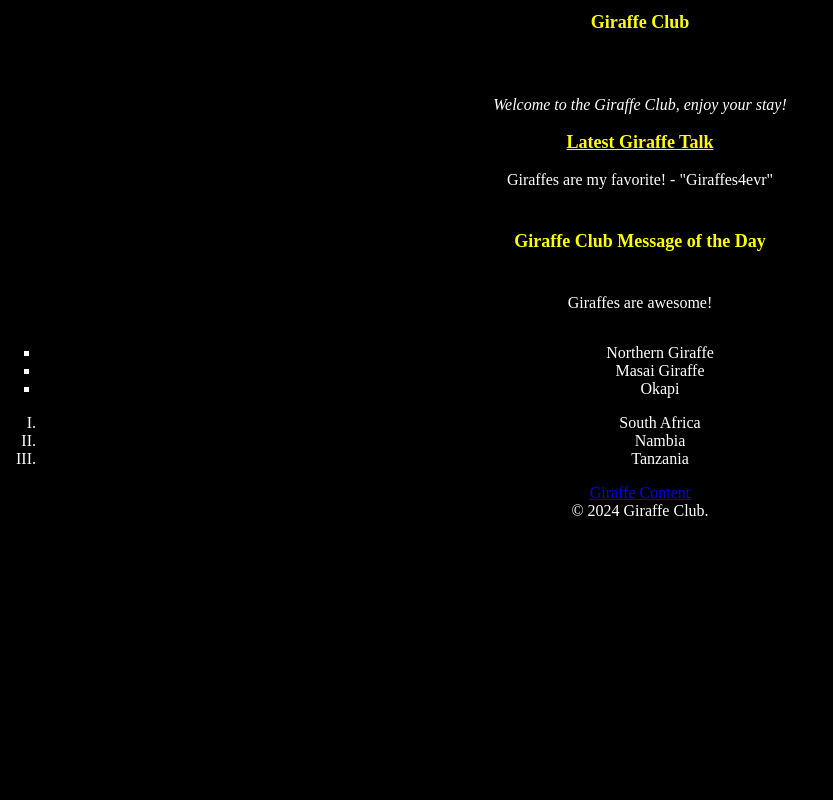
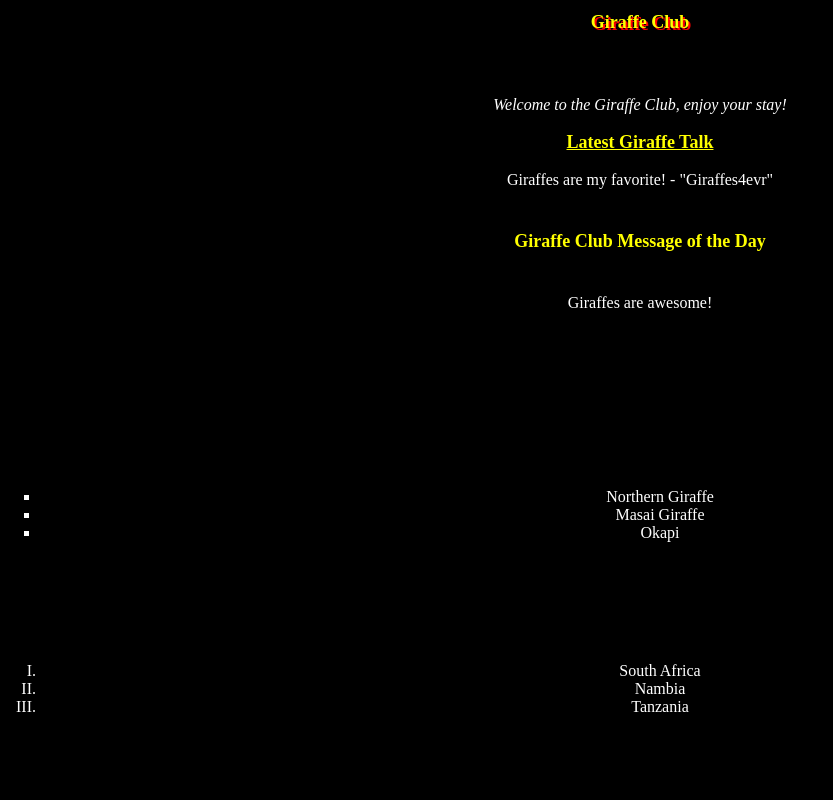
Before and after one commit to O1Wilson/HTML-and-CSS-Projects, a plain HTML site: page BasicWebpageAssignment/BasicWebpageAssignment.html in a window 1280 px wide. Shown: the top 800 px of the page, without its empty margins (0-833 px from the left). Drawn offline with Linux system fonts and the light colour scheme.

Commit message:
Fixed syntax

```diff
--- a/BasicWebpageAssignment/Styles.css
+++ b/BasicWebpageAssignment/Styles.css
@@ -11,7 +11,8 @@ header {
 }
 
 header div {
-    text-align: center;
+    text-shadow: 2px 2px #ff0000;
+	text-align: center;
 }
 
 main {
@@ -22,19 +23,19 @@ main {
 
 ol {
 	list-style-type: upper-roman;
-	margin-top 120px;
+	margin-top: 120px;
 }
 
 ul {
 	list-style-type: square;
-	margin-top 160px;
+	margin-top: 160px;
 }
 
 	nav {
-	text-align: center
-	margin-top 200px;
+	text-align: center;
+	margin-top: 200px;
 
 footer {
 	text-align: center;
-	margin-top 360px;
+	margin-top: 360px;
 }
```
